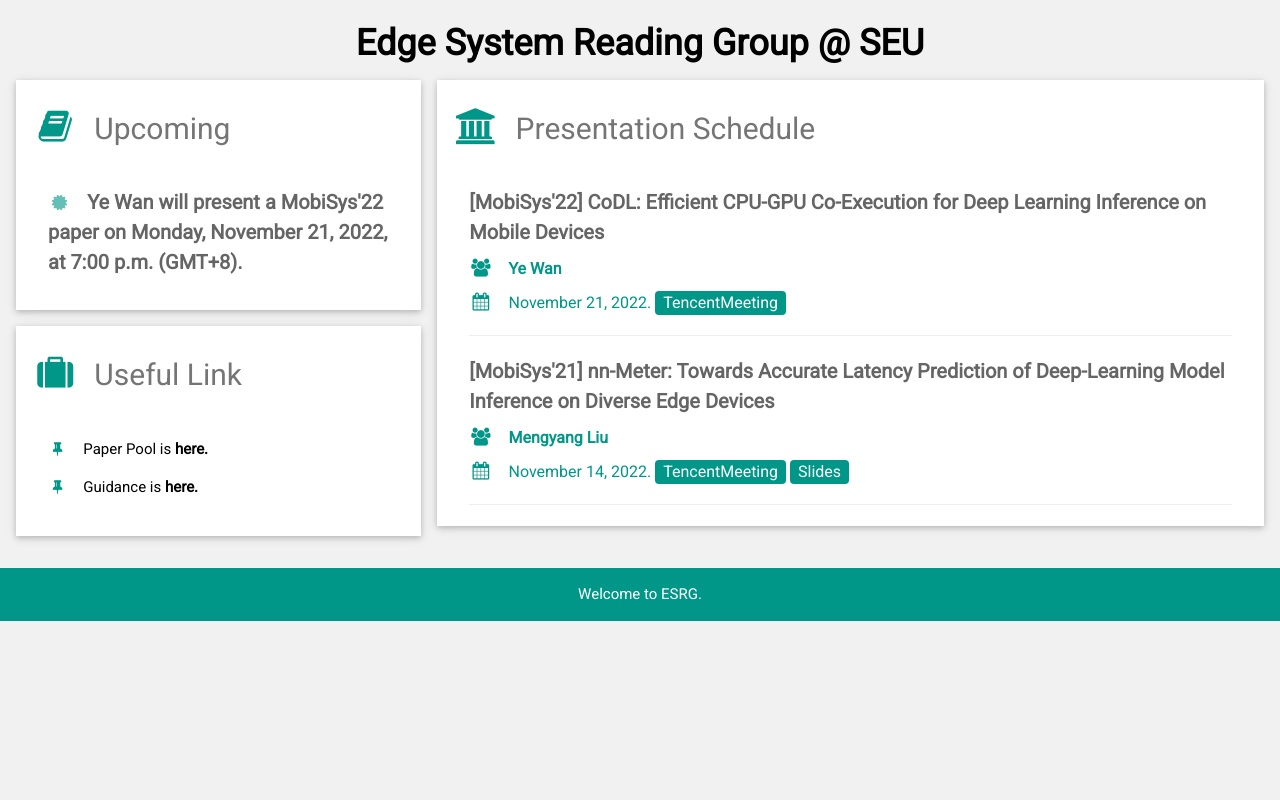
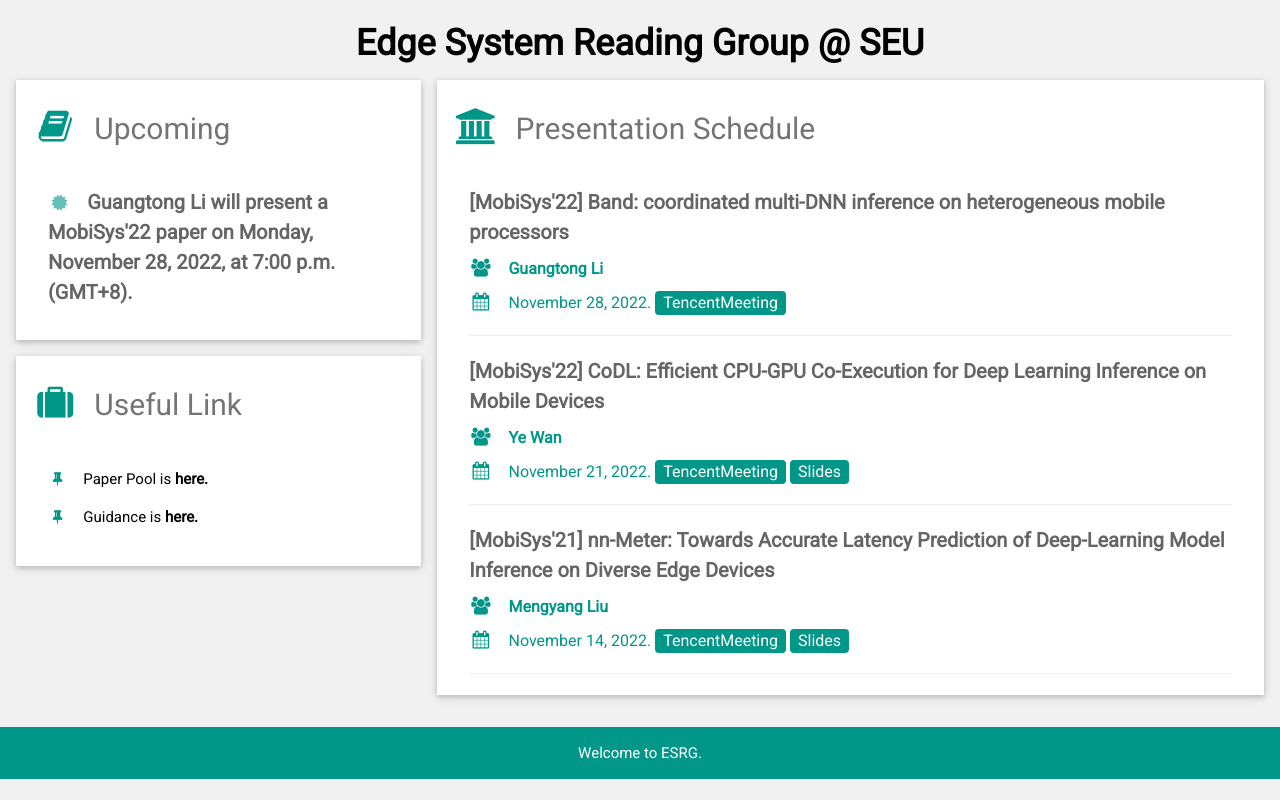
Before and after one commit to liu-mengyang/esg-seu-website, a plain HTML site: page index.html in a window 1280 px wide. Drawn offline with nearby package versions, Linux system fonts and the light colour scheme.

Commit message:
Update for Band

```diff
--- a/index.html
+++ b/index.html
@@ -26,7 +26,7 @@ html,body,h1,h2,h3,h4,h5,h6 {font-family: "Roboto", sans-serif}
         <h2 class="w3-text-grey w3-padding-16"><i class="fa fa-book fa-fw w3-margin-right w3-xxlarge w3-text-teal"></i>Upcoming</h2>
         <div class="w3-container">
 
-          <h4 class="w3-opacity"><i class="fa fa-certificate fa-fw w3-margin-right w3-large w3-text-teal"></i><b>Ye Wan will present a MobiSys'22 paper on Monday, November 21, 2022, at 7:00 p.m. (GMT+8).</b></h4>
+          <h4 class="w3-opacity"><i class="fa fa-certificate fa-fw w3-margin-right w3-large w3-text-teal"></i><b>Guangtong Li will present a MobiSys'22 paper on Monday, November 28, 2022, at 7:00 p.m. (GMT+8).</b></h4>
           <br>
         </div>
       </div>
@@ -52,11 +52,18 @@ html,body,h1,h2,h3,h4,h5,h6 {font-family: "Roboto", sans-serif}
         <h2 class="w3-text-grey w3-padding-16"><i class="fa fa-institution fa-fw w3-margin-right w3-xxlarge w3-text-teal"></i>Presentation Schedule</h2>
 
 	<div class="w3-container">
+          <h4 class="w3-opacity"><b>[MobiSys'22] Band: coordinated multi-DNN inference on heterogeneous mobile processors</b></h4>
+          <h6 class="w3-text-teal"><i class="fa fa-users fa-fw w3-margin-right w3-large w3-text-teal"></i><b>Guangtong Li</b></h6>
+          <h6 class="w3-text-teal"><i class="fa fa-calendar fa-fw w3-margin-right w3-large w3-text-teal"></i>November 28, 2022.
+            <span class="w3-tag w3-teal w3-round"><a href="https://meeting.tencent.com/dm/TUIsg858C5VV" style="text-decoration:none">TencentMeeting</a></span>
+            <!-- <span class="w3-tag w3-teal w3-round"><a href="./slides/CoDL.pdf" style="text-decoration:none">Slides</a></span> -->
+          </h6>
+          <hr>
           <h4 class="w3-opacity"><b>[MobiSys'22] CoDL: Efficient CPU-GPU Co-Execution for Deep Learning Inference on Mobile Devices</b></h4>
           <h6 class="w3-text-teal"><i class="fa fa-users fa-fw w3-margin-right w3-large w3-text-teal"></i><b>Ye Wan</b></h6>
           <h6 class="w3-text-teal"><i class="fa fa-calendar fa-fw w3-margin-right w3-large w3-text-teal"></i>November 21, 2022.
             <span class="w3-tag w3-teal w3-round"><a href="https://meeting.tencent.com/dm/ZMCR9ItoDoFt" style="text-decoration:none">TencentMeeting</a></span>
-            <!-- <span class="w3-tag w3-teal w3-round"><a href="./slides/nn-Meter.pdf" style="text-decoration:none">Slides</a></span> -->
+            <span class="w3-tag w3-teal w3-round"><a href="./slides/CoDL.pdf" style="text-decoration:none">Slides</a></span>
           </h6>
           <hr>
           <h4 class="w3-opacity"><b>[MobiSys'21] nn-Meter: Towards Accurate Latency Prediction of Deep-Learning Model Inference on Diverse Edge Devices</b></h4>
```
Also changed, not shown: 1 other file.
